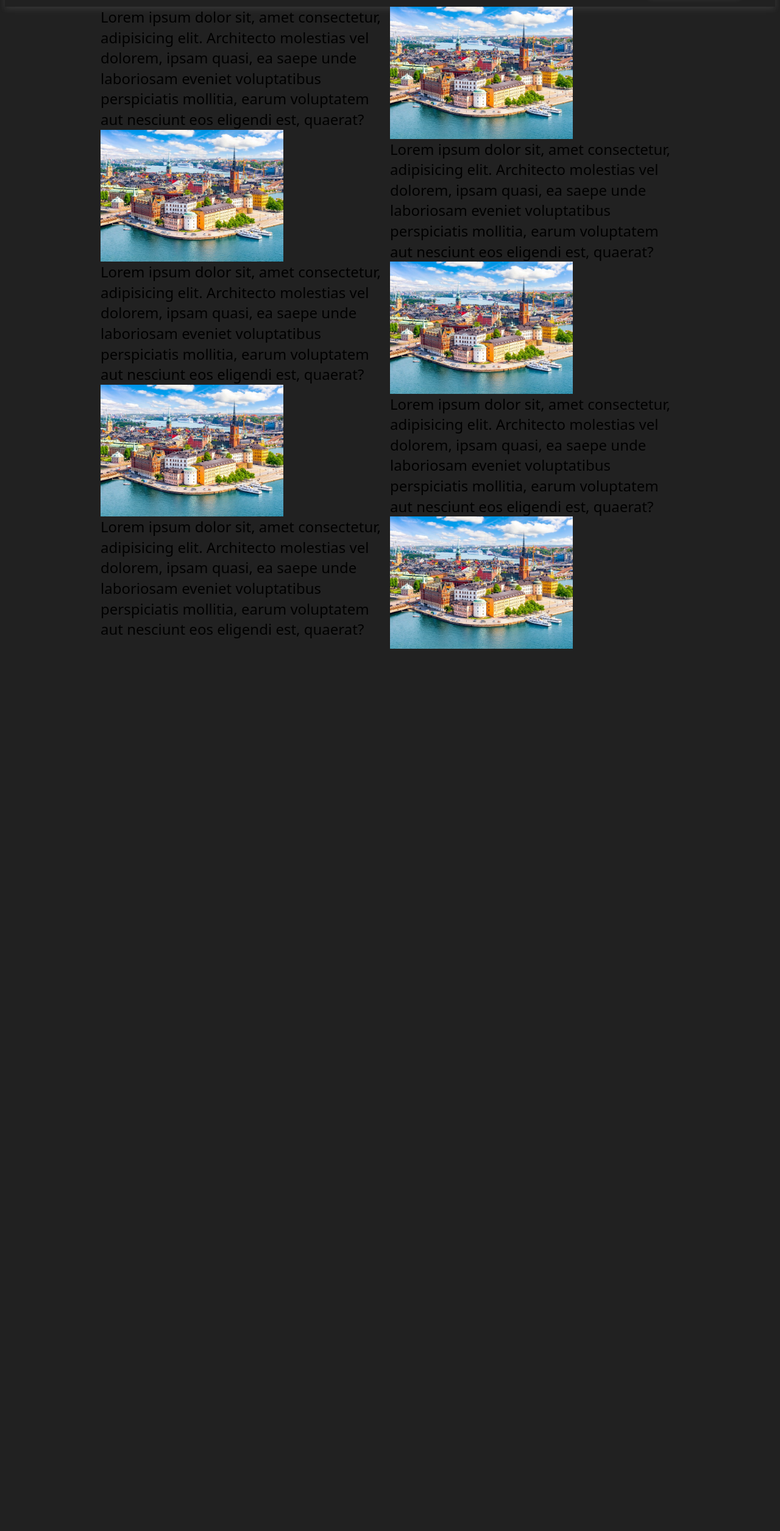
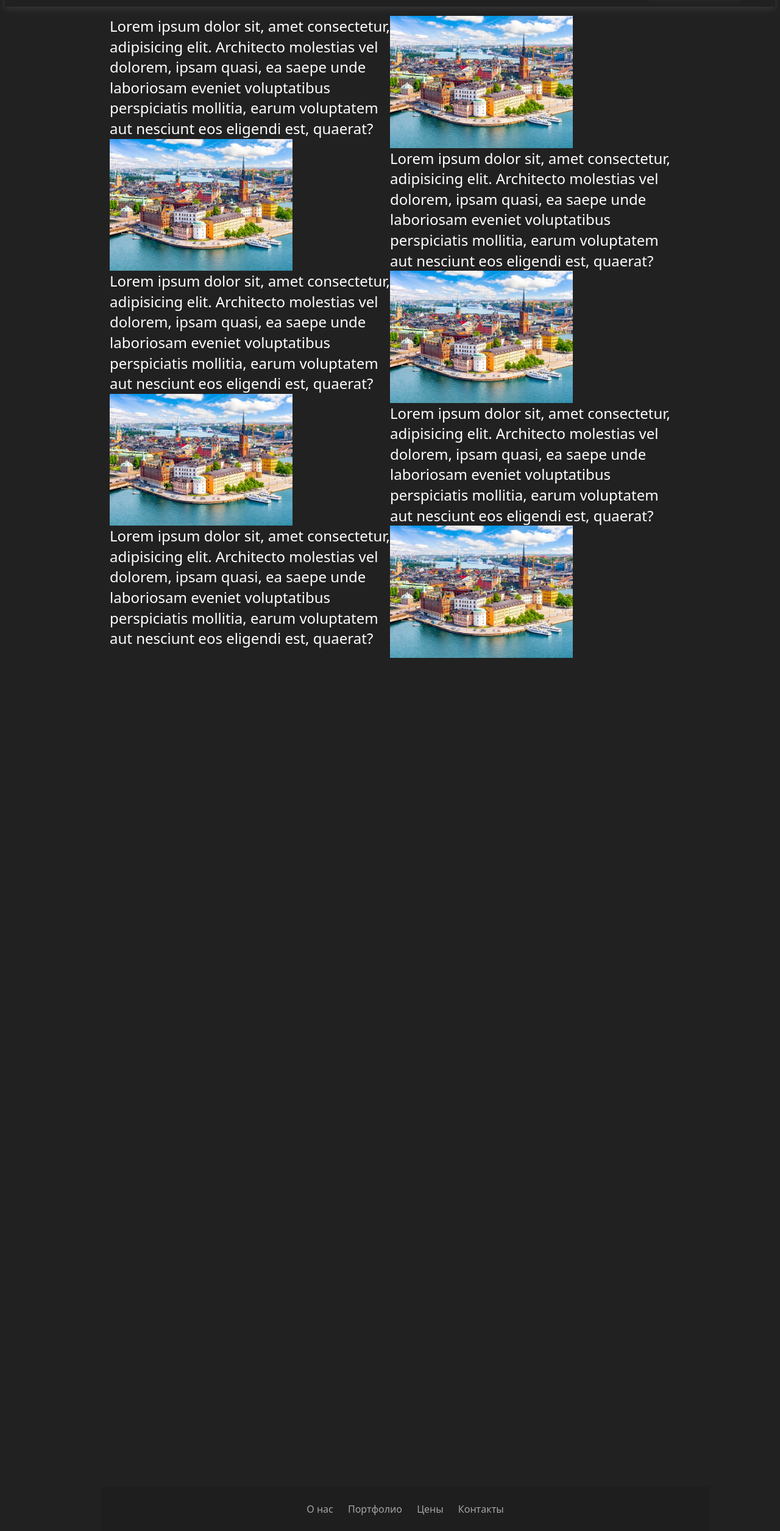
Before and after one commit to MagmarU/block-structure, a plain HTML site: page index.html in a window 1280 px wide. Shown: the part 67-2578 px from the top of the page at 61% size. Drawn offline with nearby package versions, Linux system fonts and the light colour scheme.

Commit message:
added footer

```diff
--- a/index.html
+++ b/index.html
@@ -34,7 +34,7 @@
     <div id="wrapper" class="wrapper">
         <header></header>
         <div class="items">
-            <div class="firstblock">
+            <div class="block">
                 <div id="LeftSidebar">
                     Lorem ipsum dolor sit, amet consectetur, adipisicing elit. Architecto molestias vel dolorem, ipsam
                     quasi, ea saepe unde laboriosam eveniet voluptatibus perspiciatis mollitia, earum voluptatem aut
@@ -44,7 +44,8 @@
                     <img src="Img/sweden.jpg" class="sweden">
                 </div>
             </div>
-            <div class="secondblock">
+
+            <div class="block">
                 <div id="LeftSidebar">
                     <img src="Img/sweden.jpg" class="sweden">
                 </div>
@@ -55,7 +56,7 @@
                 </div>
             </div>
 
-            <div class="thirdblock">
+            <div class="block">
                 <div id="LeftSidebar">
                     Lorem ipsum dolor sit, amet consectetur, adipisicing elit. Architecto molestias vel dolorem, ipsam
                     quasi, ea saepe unde laboriosam eveniet voluptatibus perspiciatis mollitia, earum voluptatem aut
@@ -66,7 +67,7 @@
                 </div>
             </div>
 
-            <div class="fourthblock">
+            <div class="block">
                 <div id="LeftSidebar">
                     <img src="Img/sweden.jpg" class="sweden">
                 </div>
@@ -78,7 +79,7 @@
 
             </div>
 
-            <div class="fifthblock">
+            <div class="block">
                 <div id="LeftSidebar">
                     Lorem ipsum dolor sit, amet consectetur, adipisicing elit. Architecto molestias vel dolorem, ipsam
                     quasi, ea saepe unde laboriosam eveniet voluptatibus perspiciatis mollitia, earum voluptatem aut
@@ -93,6 +94,12 @@
         </div>
 
         <footer>
+            <nav>
+                <a href="#">О нас</a>
+                <a href="#">Портфолио</a>
+                <a href="#">Цены</a>
+                <a href="#">Контакты</a>
+            </nav>
 
         </footer>
     </div>
--- a/style.css
+++ b/style.css
@@ -11,8 +11,10 @@ body{
 	background-color: rgb(33, 33, 33);
 }
 .navbar{
+	z-index: 5;
 	width: 100%;
 	height: 70px;
+	background: rgb(33,33,33);
 	box-shadow: 0px 4px 10px rgba(245,245,245, .1);
 }
 .navbar .container{
@@ -102,14 +104,41 @@ body{
 	display: block;
 	font-size:24px;
 	float: left;
+	color: #fff;
 }
 #RightSidebar{
 	width: 50%;
 	display: block;
 	font-size:24px;
 	float: right;
+	color: #fff;
 }
 
 .items{
 	flex: 1 1 auto;
+	padding: 5px;
 }
+
+.items .block{
+	padding: 10px;
+}
+
+footer{
+	width: 100%;
+	height: auto;
+	background: rgb(30,30,30);
+	margin: 0 auto;
+	text-align: center;
+	padding: 25px;
+}
+footer a{
+	color: #fff;
+	opacity: 0.6;
+	padding: 10px;
+	text-decoration: none;
+	transition: all .2s ease-in-out;
+}
+footer a:hover{
+	opacity: 1;
+
+}
```
Lines whose indentation alone changed are shown as unchanged.
